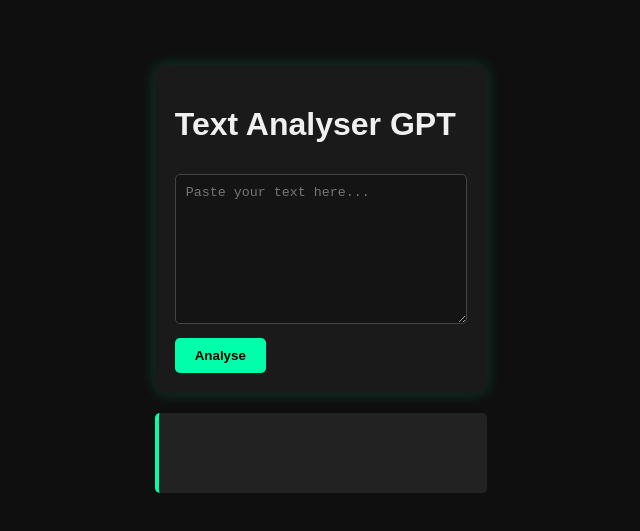
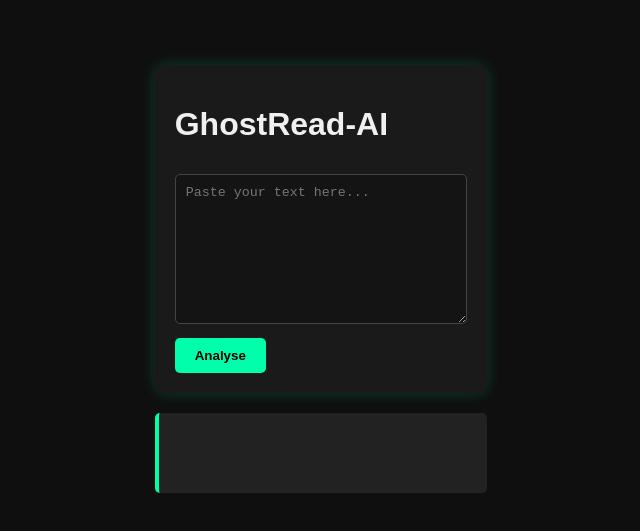
Before and after one commit to SUDO-j182/GhostRead-AI, a plain HTML site: page index.html in a window 1280 px wide. Shown: the part 129-660 px from the top of the page, without its empty margins (319-959 px from the left). Drawn offline with Linux system fonts and the light colour scheme.

Commit message:
Updated brand name

```diff
--- a/index.html
+++ b/index.html
@@ -6,14 +6,14 @@
   <meta name="viewport" content="width=device-width, initial-scale=1.0" />
   <meta name="referrer" content="no-referrer" />
   <meta name="robots" content="noindex, nofollow" />
-  <title>Text Analyser GPT</title>
+  <title>GhostRead-AI</title>
   <link rel="stylesheet" href="styles.css" />
 </head>
 
 <body>
   <main>
     <div class="container">
-      <h1>Text Analyser GPT</h1>
+      <h1>GhostRead-AI</h1>
       <textarea id="chat-input" placeholder="Paste your text here..." autocomplete="off"></textarea>
       <button id="analyse-btn">Analyse</button>
     </div>
```
